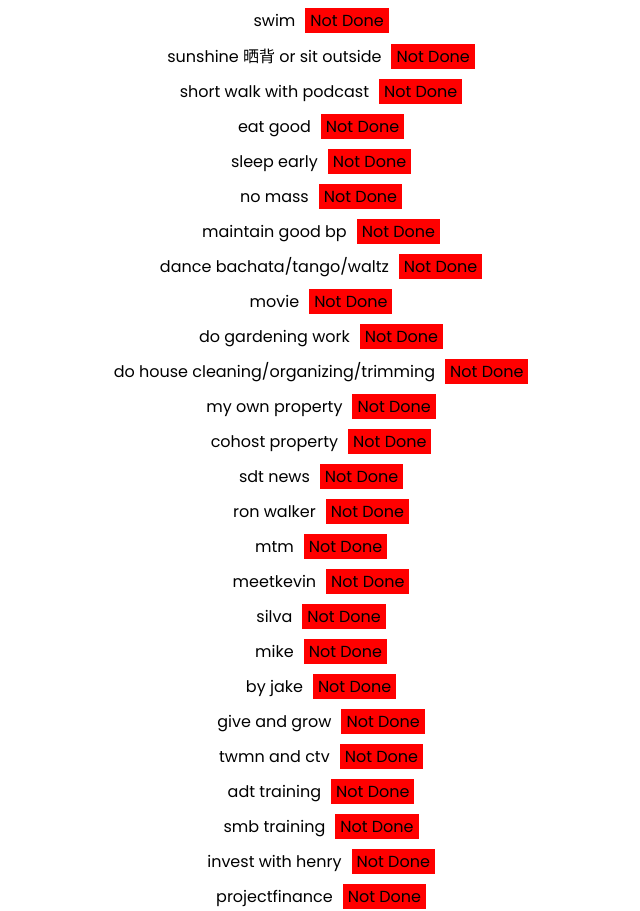
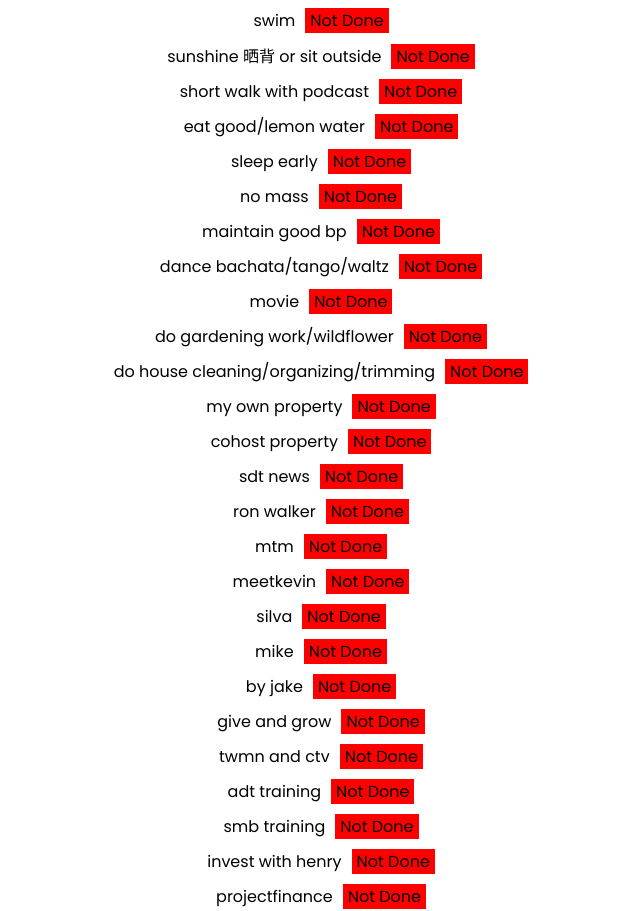
Before and after one commit to shachopin/daily-todos-trend, a React (Vite) app: page / in a window 1280 px wide. Shown: the part 1554-2465 px from the top of the page, without its empty margins (319-959 px from the left). Built offline with nearby package versions, Linux system fonts and the light colour scheme; no server answers; the database is empty.

Commit message:
📙🪲 Updated with Glitch

```diff
--- a/src/data.js
+++ b/src/data.js
@@ -48,13 +48,13 @@ export const todos = [
 
   'sunshine 晒背 or sit outside',
   'short walk with podcast',
-  'eat good',
+  'eat good/lemon water',
   'sleep early',
   'no mass',
   'maintain good bp',
   'dance bachata/tango/waltz',
   'movie',
-  'do gardening work',
+  'do gardening work/wildflower',
   'do house cleaning/organizing/trimming',
 
   'my own property',
```
